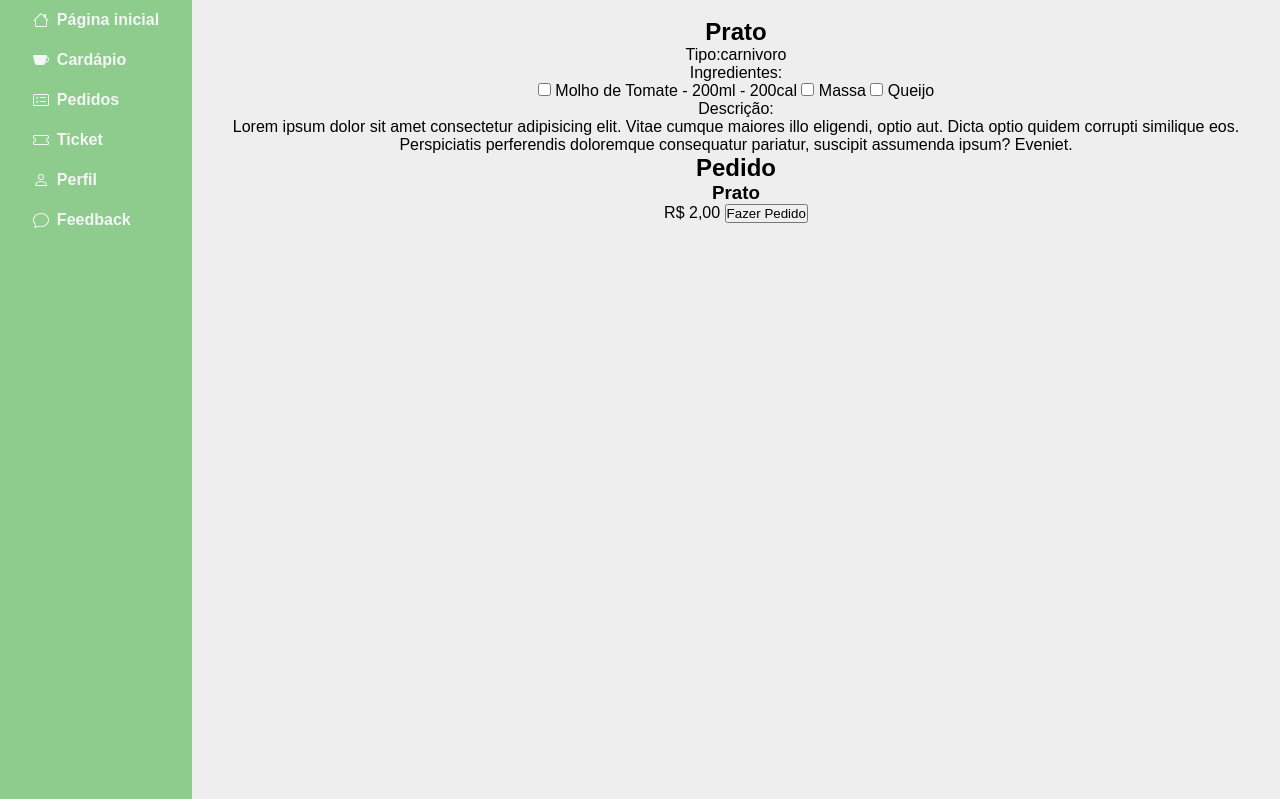
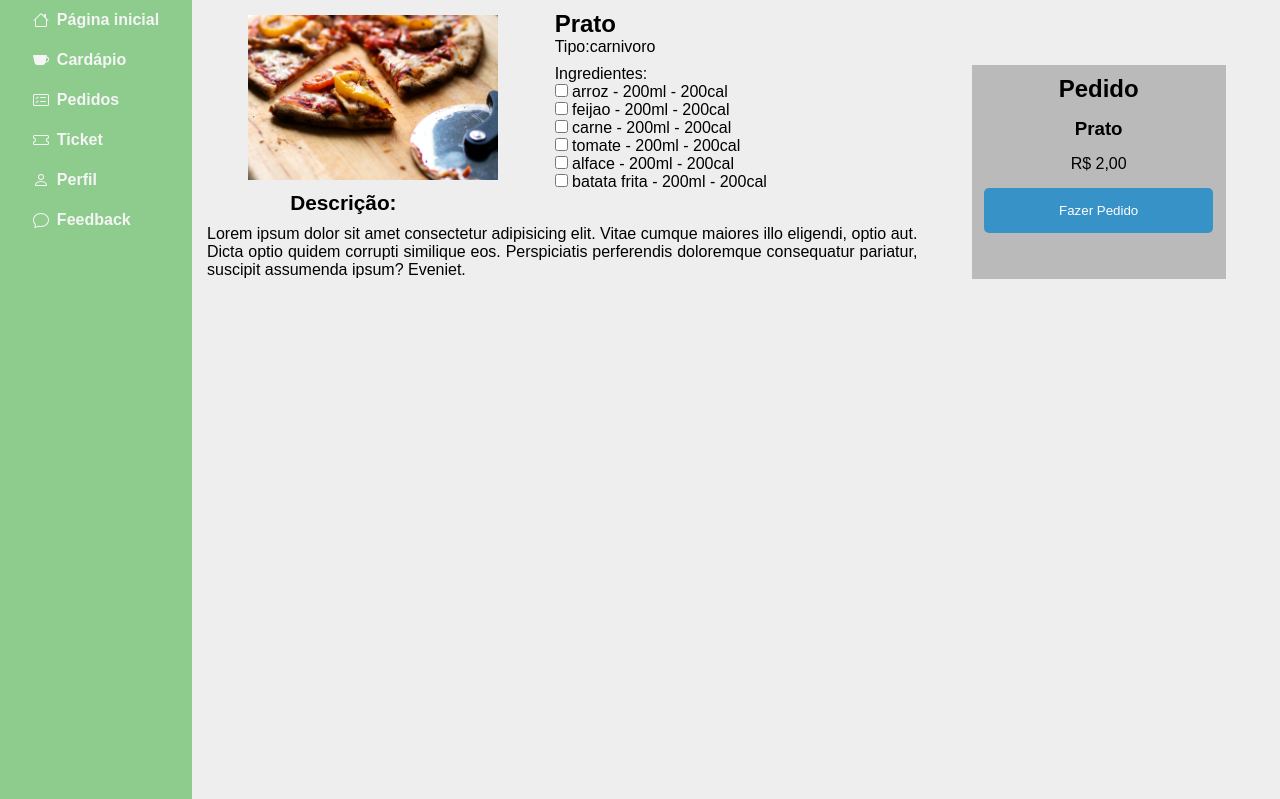
Before and after one commit to RaissonGitHub/Bandeijao_IFRS, a Node server app: page /refeicao in a window 1280 px wide. Shown: the part 100-899 px from the top of the page. Run offline with Node 20, Linux system fonts and the light colour scheme.

Commit message:
Adicionando design do cardapio e imgs

```diff
--- a/mysqlconfig.js
+++ b/mysqlconfig.js
@@ -1,6 +1,6 @@
 module.exports = {
   host: "localhost",
-  user: "doge",
+  user: "root",
   password: "12345678",
   database: "bandeijao",
 };
--- a/views/css/style.css
+++ b/views/css/style.css
@@ -365,6 +365,173 @@ a.button {
 
 /*cadastro fim*/
 
+
+/*cardapio inicio*/
+
+.cardapio{
+    width: 100%;
+
+}
+.cardapio-content{
+    padding: 25px;
+    width: 100%;
+}
+
+.opcao-escolhida{
+    display: flex;
+    flex-direction: row;
+    justify-content: center;
+    align-items: center;
+}
+#opcao-escolhida-h2{
+    padding: 10px;
+}
+.opcao-escolhida hr{
+    width: 40%;
+    height: 2px;
+    background-color: #000000;
+}
+.cardapio-pratos{
+    width: 100%;
+    height: 250px;
+
+}
+.cardapio-prato-carnivoro,.cardapio-prato-vegetariano,.cardapio-prato-vegano{
+    width: 100%;
+    display: flex;
+    flex-direction: row;
+    align-items: center;
+    justify-content: center;
+    height: 100%;
+}
+.cardapio-prato-img{
+    width: 300px;
+    padding: 35px;
+
+}
+.cardapio-prato-nome-desc{
+    width: 200px;
+    display: flex;
+    height: 100%;
+    text-align: justify;
+    flex-direction: column;
+    justify-content: flex-start;
+    flex-wrap: wrap;
+}
+.cardapio-prato-nome-desc a{
+    text-decoration: underline;
+    padding: 25px 25px 25px 0;
+    font-size: 1.7em;
+    font-weight: bold;
+    color: #000000;
+}
+.cardapio-prato-preco{
+    width: 130px;
+    height: 100%;
+    display: flex;
+    flex-direction: column;
+    align-items: flex-start;
+}
+.cardapio-prato-preco span{
+    font-size: 1.4em;
+    padding: 25px;
+}
+.cardapio-tipos button{
+    cursor: pointer;
+}
+.cardapio-tipos-button-img{
+    width: 50px;
+    height: 50px;
+}
+/*cardapio fim*/
+
+/*refeicao inicio*/
+.refeicao{
+    width: 100%;
+    height: 100%;
+}
+.refeicao-content{
+    display: grid;
+    grid-template-columns: repeat(3,1fr);
+    grid-template-rows: repeat(auto-fill, minmax(65px,0.1fr));
+    grid-template-areas:
+            "img tit ."
+            "img c e"
+            "d d e";
+    justify-items: center;
+}
+.refeicao-imagem{
+    grid-area: img;
+}
+.refeicao-imagem img{
+    width: 250px;
+    padding: 15px;
+}
+.refeicao-nome-tipo{
+    display: flex;
+    flex-direction: column;
+    grid-area: tit;
+    justify-content: flex-start;
+    align-items: flex-start;
+    margin-top: 10px;
+    width: 100%;
+}
+.refeicao-ingredientes-inputs{
+    width: 100%;
+    display: flex;
+    flex-direction: column;
+    grid-area: c;
+    justify-content: flex-start;
+    align-items: flex-start;
+}
+.refeicao-ingredientes-inputs label,input{
+    cursor: pointer;
+}
+.refeicao-descricao{
+    padding: 0 0 0 15px;
+    display: flex;
+    flex-direction: column;
+    text-align: justify;
+    grid-area: d;
+}
+.refeicao-descricao span{
+    font-weight: bold;
+    font-size: 1.3em;
+    text-indent:4em;
+    margin-bottom: 10px;
+}
+.refeicao-card-preco{
+    width: 70%;
+    background-color: #bbbaba;
+    grid-area: e;
+}
+.refeicao-card-preco-content{
+    display: flex;
+    flex-direction: column;
+    width: 100%;
+    height: 100%;
+    gap: 15px;
+    align-items: center;
+}
+.refeicao-card-preco-content h2{
+    margin-top: 10px;
+}
+.refeicao-card-preco-content input{
+    padding: 15px;
+    background: rgb(54, 146, 199);
+    color: #fff;
+    border: none;
+    width: 90%;
+    border-radius: 5px;
+    cursor: pointer;
+}
+.refeicao-card-preco-content input:hover{
+    background: rgb(44, 121, 165);
+
+}
+/*refeicao fim*/
+
+
 /*sucesso inicio*/
 
 
--- a/views/refeicao.ejs
+++ b/views/refeicao.ejs
@@ -15,31 +15,42 @@
 
     <div class="container">
         <div class="refeicao">
+            <form action="/a" class="refeicao-ingredientes">
                 <div class="refeicao-content">
                     <div class="refeicao-imagem">
-                    <img src="" alt="">
+                        <img src="img/pizza.jpg" alt="">
                     </div>
                     <div class="refeicao-nome-tipo">
                         <h2>Prato</h2>
                         <span>Tipo:carnivoro</span>
                     </div>
-                <form action="/a">
-                    <div class="refeicao-ingredientes">
+                    <div class="refeicao-ingredientes-inputs">
                         <span>Ingredientes:</span>
-                        <div class="refeicao-ingredientes-inputs">
                         <label>
                             <input type="checkbox" name="" id="">
-                                Molho de Tomate - 200ml - 200cal
+                            arroz - 200ml - 200cal
                         </label>
                         <label>
                             <input type="checkbox" name="" id="">
-                                Massa
+                            feijao - 200ml - 200cal
                         </label>
                         <label>
                             <input type="checkbox" name="" id="">
-                                Queijo
+                            carne - 200ml - 200cal
                         </label>
-                        </div>
+                        <label>
+                            <input type="checkbox" name="" id="">
+                            tomate - 200ml - 200cal
+                        </label>
+                        <label>
+                            <input type="checkbox" name="" id="">
+                            alface - 200ml - 200cal
+                        </label>
+                        <label>
+                            <input type="checkbox" name="" id="">
+                            batata frita - 200ml - 200cal
+                        </label>
+
                     </div>
                     <div class="refeicao-descricao">
                         <span>Descrição:</span>
@@ -57,9 +68,8 @@
                             <input type="submit" value="Fazer Pedido">
                         </div>
                     </div>
+                </div>
             </form>
-            </div>
-        </div>
         </div>
     </div>
     <footer>
```
Also changed, not shown: views/cardapio.ejs (+28 -8 lines), views/img/bife.png (added), views/img/pizza.jpg (added), views/img/vegan.png (added), views/img/vegetariano.png (added). Lines whose indentation alone changed are shown as unchanged.
